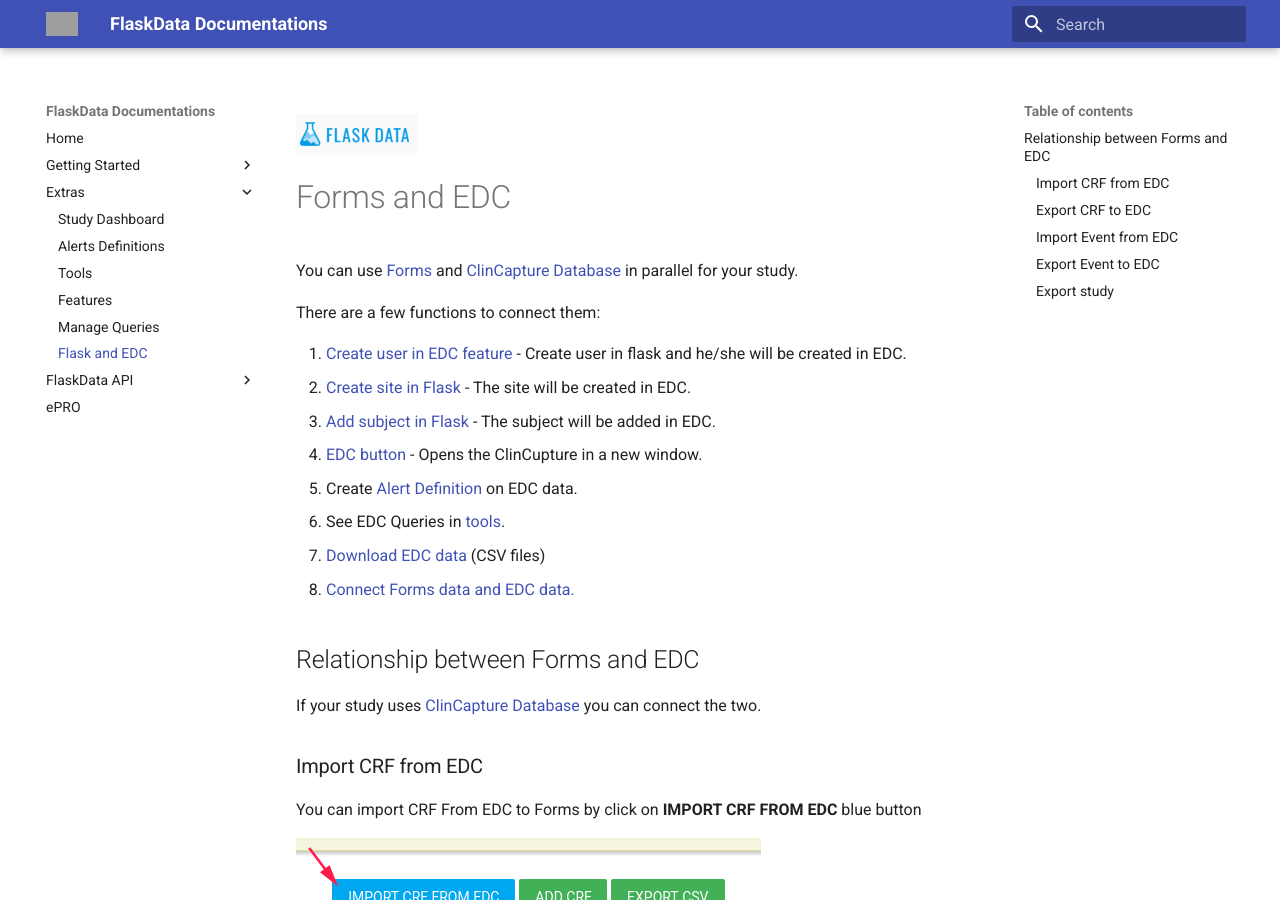
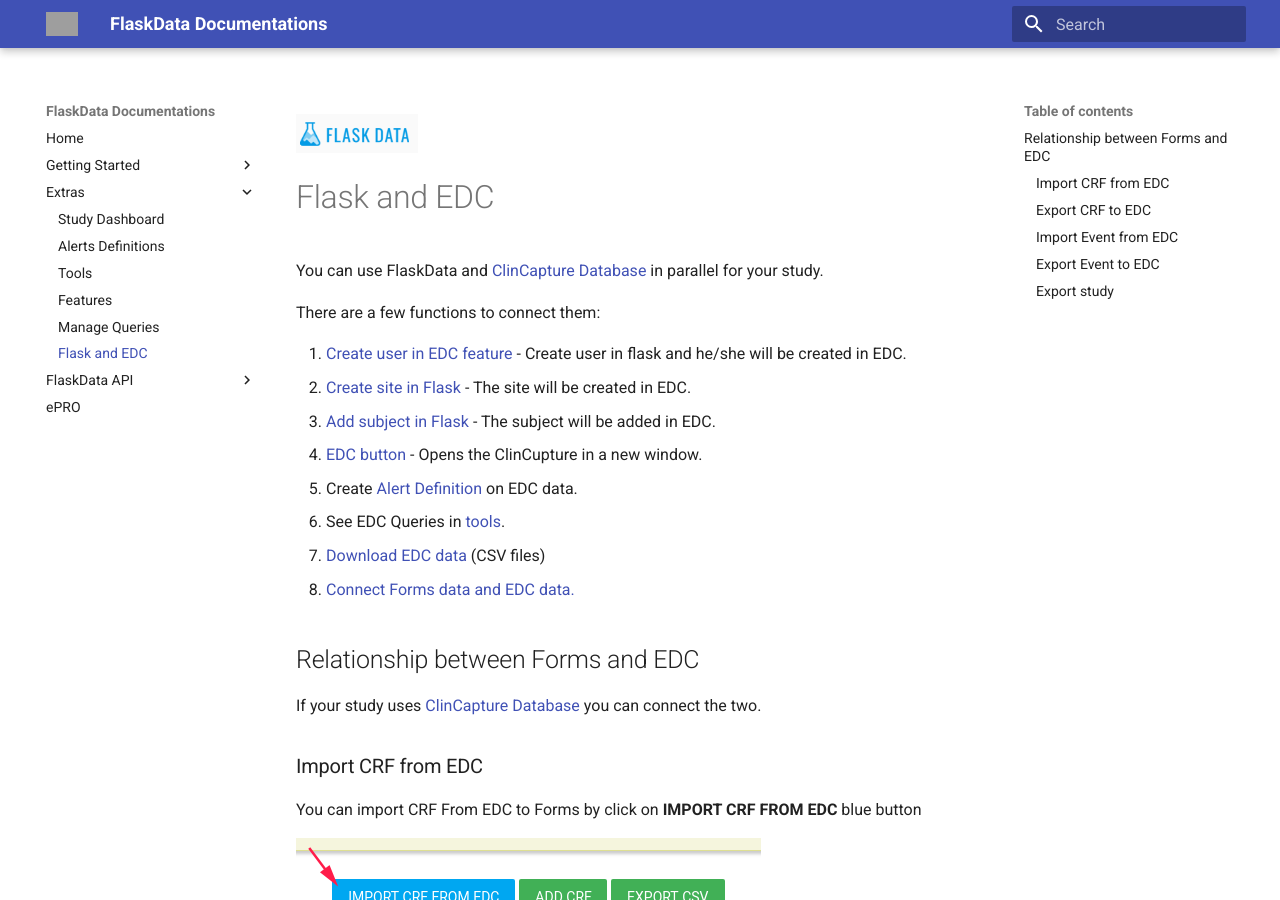
Before and after one commit to onlyjazz/flask-docs, an MkDocs documentation site: the page built from docs/flask_and_edc.md, in a window 1280 px wide and 900 px high. Built offline with MkDocs 1.6.1 and Material for MkDocs 9.7.7, drawn with Linux system fonts in a browser that asks for light colours; grey boxes are pictures that could not be loaded.

Commit message:
Changed file name

```diff
--- a/docs/forms_and_edc.md
+++ b/docs/flask_and_edc.md
@@ -1,6 +1,6 @@
 <a href="https://www.flaskdata.io">![Screenshot](img/flaskdata_logo.PNG)</a>
-#Forms and EDC
-You can use [Forms](./manage_forms.md#manage-forms) and [ClinCapture Database](./manage_studies.md#add-study) in parallel for your study.
+#Flask and EDC
+You can use FlaskData and [ClinCapture Database](./manage_studies.md#add-study) in parallel for your study.
 
 There are a few functions to connect them:
 
@@ -11,7 +11,7 @@
 5. Create [Alert Definition](./manage_alerts_definitions.md#add-alerts-definition) on EDC data.
 6. See EDC Queries in [tools](./tools.md).
 7. [Download EDC data](./tools.md#download-study-data-csvs) (CSV files)
-8. [Connect Forms data and EDC data.](./forms_and_edc.md#relationship-between-forms-and-edc)
+8. [Connect Forms data and EDC data.](flask_and_edc.md#relationship-between-forms-and-edc)
 
 ##Relationship between Forms and EDC
 If your study uses [ClinCapture Database](./manage_studies.md#add-study) you can connect the two.
--- a/mkdocs.yml
+++ b/mkdocs.yml
@@ -16,7 +16,7 @@
     - Tools: tools.md
     - Features: manage_features.md
     - Manage Queries: manage_queries.md
-    - Flask and EDC: forms_and_edc.md
+    - Flask and EDC: flask_and_edc.md
   - FlaskData API:
     - API Introduction: api_introduction.md
     - API Flows: apiflows.md
```
